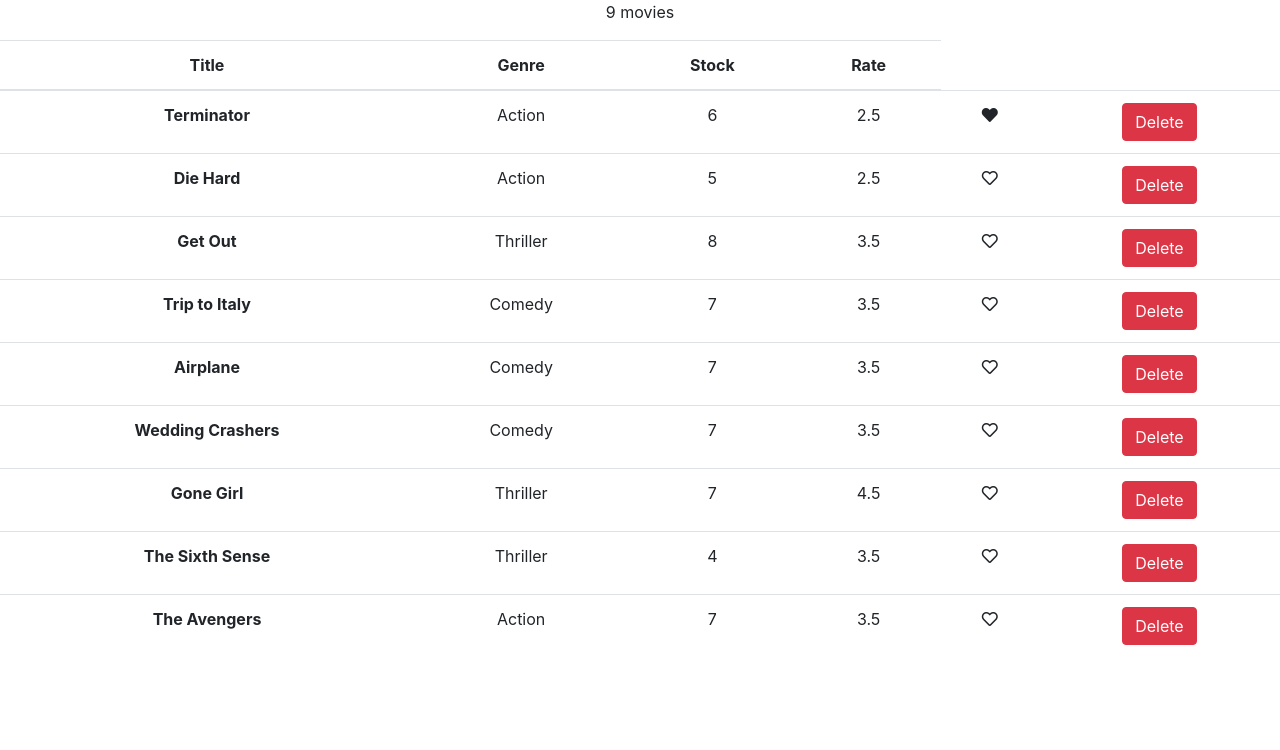
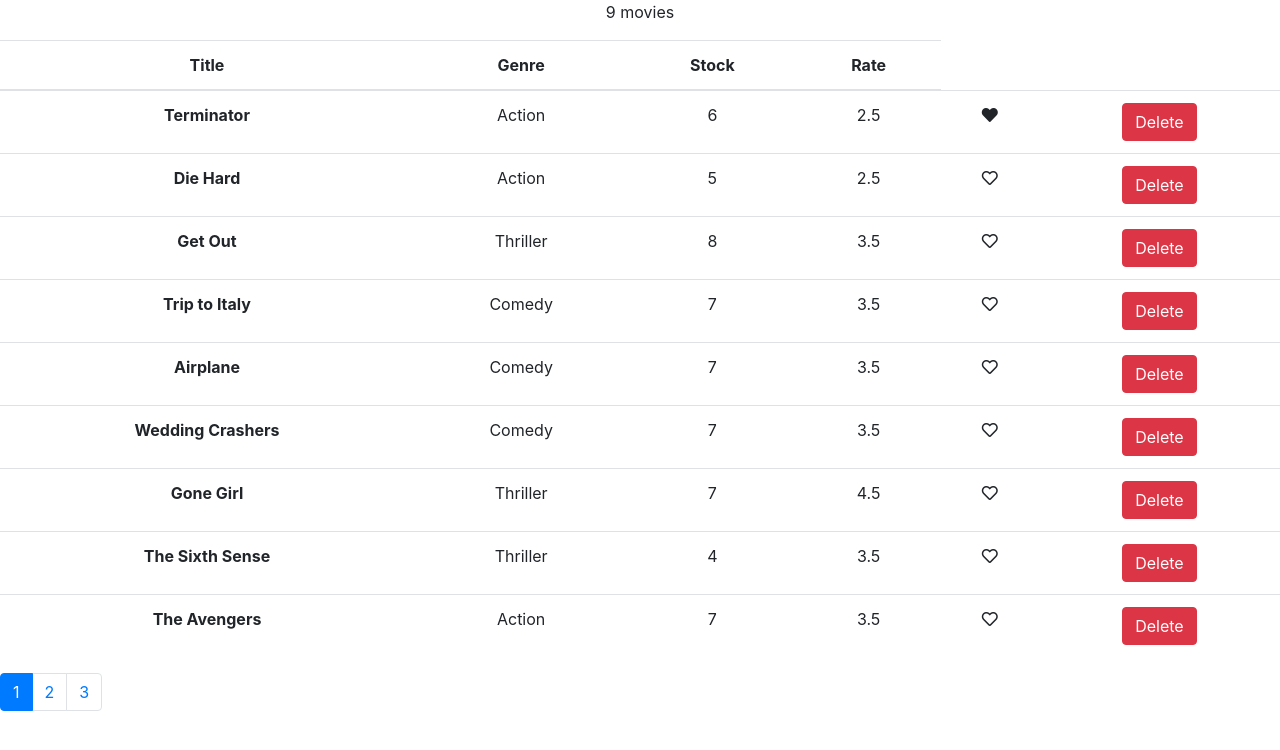
Before and after one commit to randularsw/React-tasks, a React (Create React App) app: page / in a window 1280 px wide. Shown: the top 750 px of the page. Built offline with nearby package versions, Linux system fonts and the light colour scheme.

Commit message:
pagination component ui

```diff
--- a/src/components/movies.jsx
+++ b/src/components/movies.jsx
@@ -1,30 +1,34 @@
 import React, { Component } from 'react';
 import { getMovies } from '../services/fakeMovieService';
 import Like from './like';
+import Pagination from './pagination';
 
 export default class Movies extends Component {
     state = {
-        movies: getMovies()
+        movies: getMovies(),
+        pageSize: 4,
+        currentPage: 1
     }
 
     handleLike = (movie) => {
         const movies = [...this.state.movies];
         const index = movies.indexOf(movie);
-        // movies[index] = {...movies[index]};
-        // console.log(movies[index].liked);
         movies[index].liked = !movies[index].liked;
-        this.setState({movies});
+        this.setState({ movies });
     }
 
     handleDelete = (movie) => {
-        console.log(movie);
         const movies = this.state.movies.filter(m => m._id !== movie._id);
         this.setState({ movies: movies });
     }
 
+    handlePageChange = (page) => {
+        this.setState({ currentPage: page });
+    }
+
     render() {
-        console.log('movies');
         const { length: count } = this.state.movies;
+        const { pageSize, currentPage } = this.state;
         if (count === 0) {
             return <p>No movies yet.</p>
         }
@@ -53,6 +57,7 @@
                         ))}
                     </tbody>
                 </table>
+                <Pagination count={count} pageSize={pageSize} currentPage={currentPage} onPageChange={this.handlePageChange} />
             </React.Fragment>
         );
     }
--- /dev/null
+++ b/src/components/pagination.jsx
@@ -0,0 +1,25 @@
+import React from 'react';
+
+const Pagination = (props) => {
+    const { count, pageSize, currentPage, onPageChange } = props;
+    const pageCount = Math.ceil(count / pageSize);
+    console.log(currentPage);
+    if (pageCount === 1) return null;
+    let pages = [];
+    for (let i = 0; i < pageCount; i++) {
+        pages.push(i + 1);
+    }
+    return (
+        <nav aria-label="Page navigation example">
+            <ul className="pagination">
+                {pages.map(page => (
+                    <li key={page} className={page === currentPage ? 'page-item active' : 'page-item'}>
+                        <a style={{ cursor: 'pointer' }} className="page-link" onClick={() => onPageChange(page)}>{page}</a>
+                    </li>
+                ))}
+            </ul>
+        </nav>
+    );
+}
+
+export default Pagination;
```
